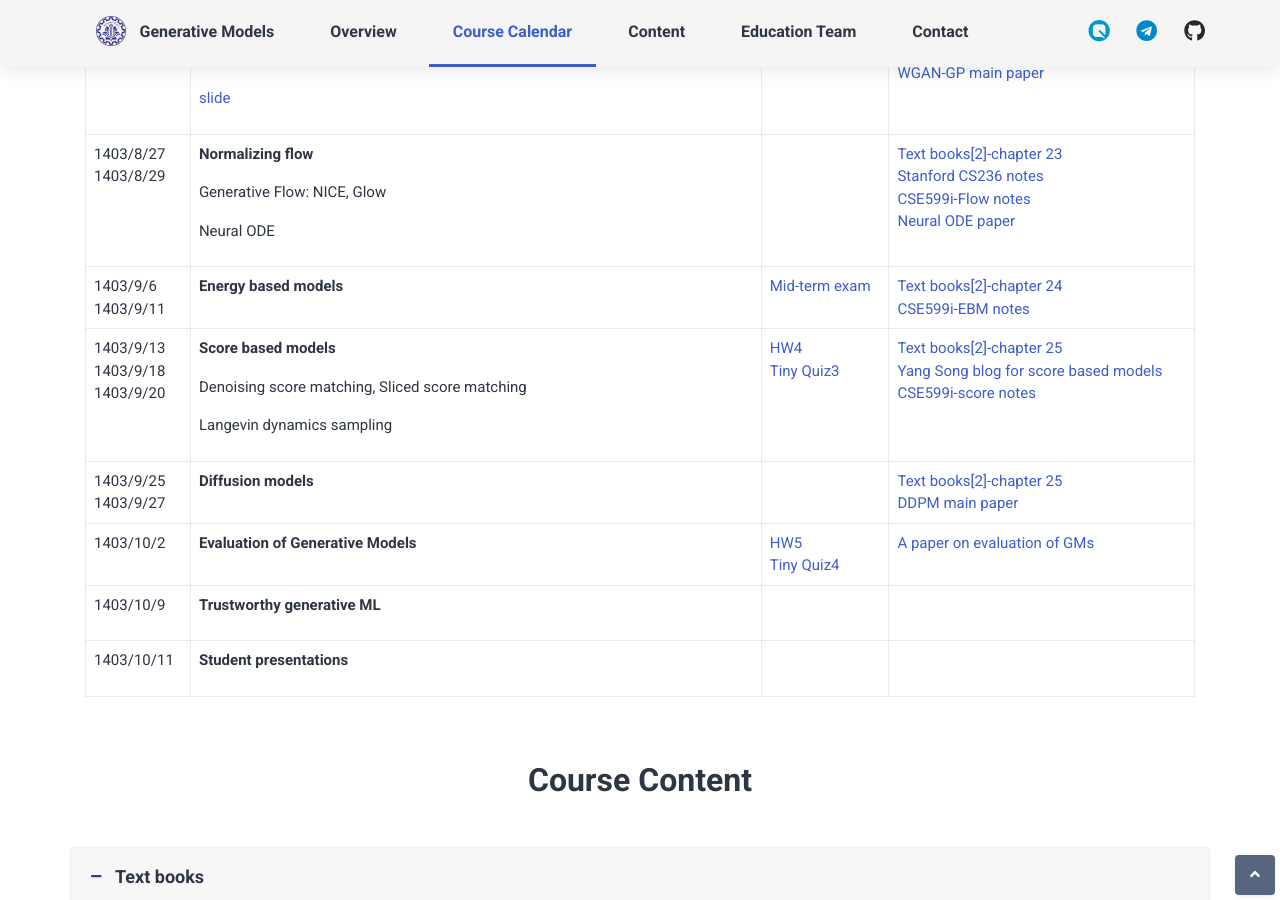
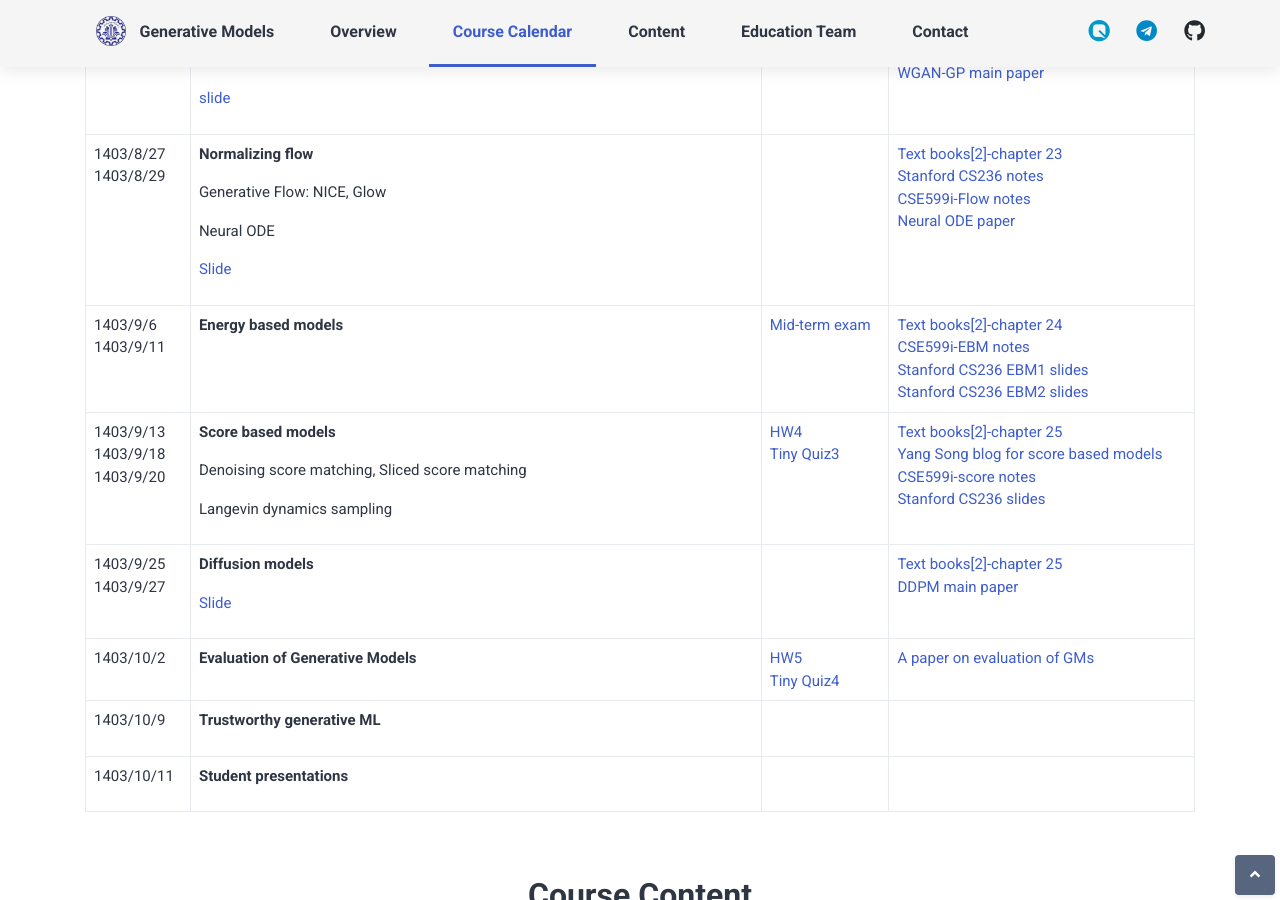
Before and after one commit to Sharif-CS-GenerativeModels/Sharif-CS-GenerativeModels.github.io, a Jekyll site: the page built from index.html, in a window 1280 px wide and 900 px high, scrolled down 1899 px. Built offline with Jekyll 4.4.1, drawn with Linux system fonts in a browser that asks for light colours; some web fonts are replaced; comment, search, counter and statistics services are not loaded.

Commit message:
Update calendar.yml

```diff
--- a/_data/calendar.yml
+++ b/_data/calendar.yml
@@ -179,6 +179,8 @@
       link: ""
     - title: "Neural ODE"
       link: ""
+    - title: "Slide"
+      link: "https://github.com/Sharif-CS-GenerativeModels/Sharif-CS-GenerativeModels.github.io/raw/refs/heads/main/assets/slides/Normalizing%20Flow.pptx"
   assignment: []
   sections:
     - title: "Text books[2]-chapter 23"
@@ -205,6 +207,10 @@
       link: "https://mitpress.mit.edu/9780262048439/probabilistic-machine-learning/"
     - title: "CSE599i-EBM notes"
       link: "https://courses.cs.washington.edu/courses/cse599i/20au/resources/L16_ebm.pdf"
+    - title: "Stanford CS236 EBM1 slides"
+      link: "https://deepgenerativemodels.github.io/assets/slides/cs236_lecture11.pdf"
+    - title: "Stanford CS236 EBM2 slides"
+      link: "https://deepgenerativemodels.github.io/assets/slides/cs236_lecture12.pdf"
   color: ""
 
 - date:
@@ -230,6 +236,8 @@
       link: "https://yang-song.net/blog/2021/score/"
     - title: "CSE599i-score notes"
       link: "https://courses.cs.washington.edu/courses/cse599i/20au/resources/L17_denoising.pdf"
+    - title: "Stanford CS236 slides"
+      link: "https://deepgenerativemodels.github.io/assets/slides/lecture%2013.pptx"
   color: ""
 
 - date:
@@ -238,6 +246,8 @@
   subjects:
     - title: "**Diffusion models**"
       link: ""
+    - title: "Slide"
+      link: "https://github.com/Sharif-CS-GenerativeModels/Sharif-CS-GenerativeModels.github.io/raw/refs/heads/main/assets/slides/Diffusion%20models.pptx"
   assignment: []
   sections:
     - title: "Text books[2]-chapter 25"
```
